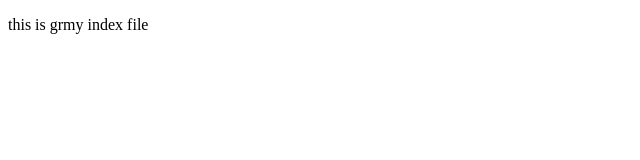
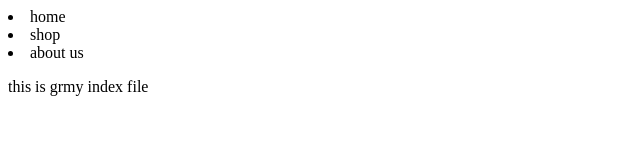
Before and after one commit to Udhay-Nayyar/learning-git, a plain HTML site: page index.html in a window 1280 px wide. Shown: the whole page, without its empty margins (0-640 px from the left). Drawn offline with Linux system fonts and the light colour scheme.

Commit message:
modified index file

```diff
--- a/index.html
+++ b/index.html
@@ -6,6 +6,11 @@
     <title>Document</title>
 </head>
 <body>
+    <nav>
+        <li>home</li>
+        <li>shop</li>
+        <li>about us</li>
+    </nav>
     <p>this is grmy index file</p>
 </body>
 </html>
```
